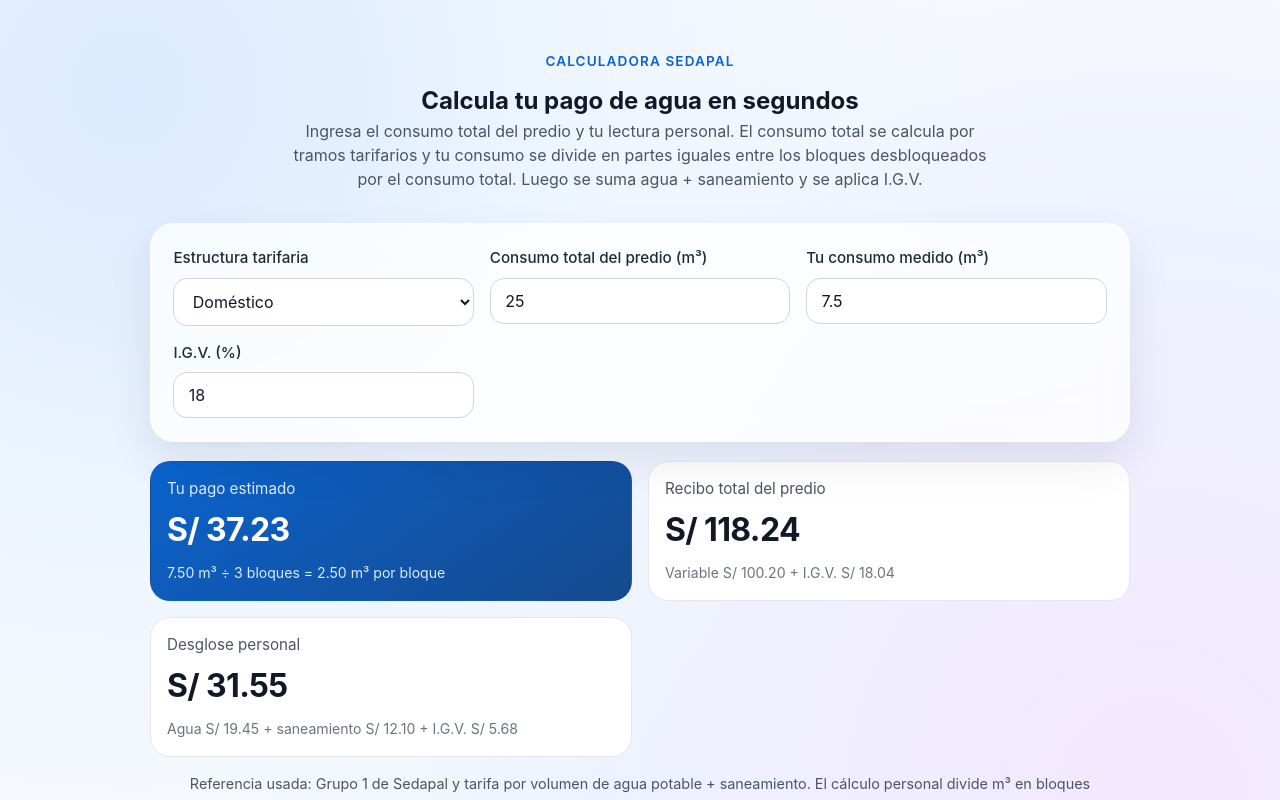
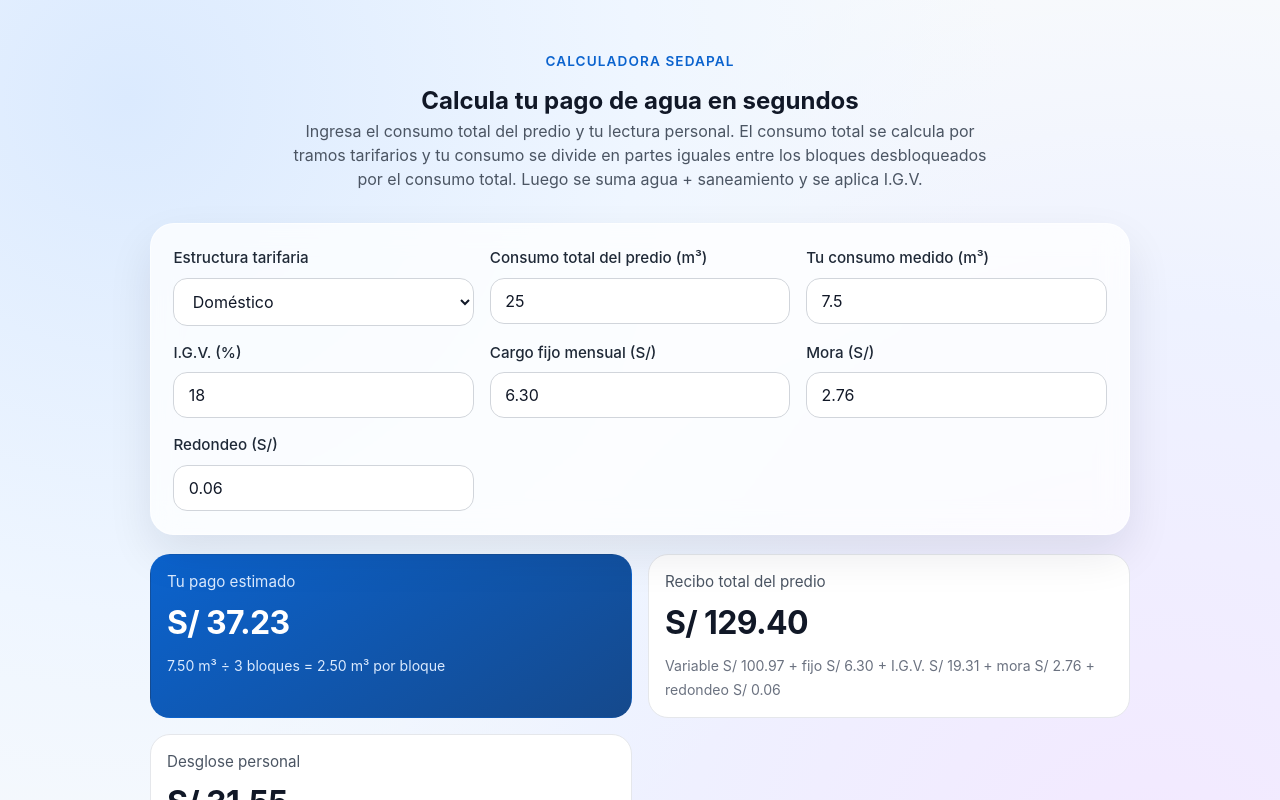
Before and after one commit to Akiranm2/medicion_agua, a React (Vite) app: page / in a window 1280 px wide. Shown: the top 800 px of the page. Built offline with nearby package versions, Linux system fonts and the light colour scheme.

Commit message:
fix: calculo por bloques desbloqueados + IGV

```diff
--- a/src/App.tsx
+++ b/src/App.tsx
@@ -69,6 +69,9 @@
   minimumFractionDigits: 2,
   maximumFractionDigits: 2,
 })
+
+const DOMESTIC_EFFECTIVE_POTABLE = 2.4873
+const DOMESTIC_EFFECTIVE_SEWAGE = 1.5515
 
 function calculateVariableCharge(consumption: number, blocks: TariffBlock[]) {
   if (consumption <= 0) {
@@ -143,11 +146,22 @@
   return { personalPotable, personalSewage, perBlockVolume }
 }
 
+function calculatePropertyVariableCharge(consumption: number, categoryKey: string, blocks: TariffBlock[]) {
+  if (categoryKey === 'domestico') {
+    return consumption * (DOMESTIC_EFFECTIVE_POTABLE + DOMESTIC_EFFECTIVE_SEWAGE)
+  }
+
+  return calculateVariableCharge(consumption, blocks)
+}
+
 function App() {
   const [categoryKey, setCategoryKey] = useState(CATEGORIES[1].key)
   const [totalConsumption, setTotalConsumption] = useState('25')
   const [personalConsumption, setPersonalConsumption] = useState('7.5')
   const [igvPercent, setIgvPercent] = useState('18')
+  const [fixedCharge, setFixedCharge] = useState('6.30')
+  const [lateFee, setLateFee] = useState('2.76')
+  const [rounding, setRounding] = useState('0.06')
 
   const selectedCategory = useMemo(
     () => CATEGORIES.find((category) => category.key === categoryKey) ?? CATEGORIES[1],
@@ -157,13 +171,21 @@
   const totalValue = Number(totalConsumption)
   const personalValue = Number(personalConsumption)
   const igvPercentValue = Number(igvPercent)
+  const fixedChargeValue = Number(fixedCharge)
+  const lateFeeValue = Number(lateFee)
+  const roundingValue = Number(rounding)
   const hasValidValues =
     Number.isFinite(totalValue) &&
     Number.isFinite(personalValue) &&
     Number.isFinite(igvPercentValue) &&
+    Number.isFinite(fixedChargeValue) &&
+    Number.isFinite(lateFeeValue) &&
+    Number.isFinite(roundingValue) &&
     totalValue > 0 &&
     personalValue >= 0 &&
     igvPercentValue >= 0 &&
+    fixedChargeValue >= 0 &&
+    lateFeeValue >= 0 &&
     personalValue <= totalValue
 
   const summary = useMemo(() => {
@@ -171,7 +193,11 @@
       return null
     }
 
-    const variableTotal = calculateVariableCharge(totalValue, selectedCategory.blocks)
+    const variableTotal = calculatePropertyVariableCharge(
+      totalValue,
+      selectedCategory.key,
+      selectedCategory.blocks,
+    )
     const unlockedBlocks = getUnlockedBlocks(totalValue, selectedCategory.blocks)
     const { personalPotable, personalSewage, perBlockVolume } = calculatePersonalByUnlockedBlocks(
       personalValue,
@@ -180,12 +206,16 @@
     const personalSubtotal = personalPotable + personalSewage
     const personalIgv = personalSubtotal * (igvPercentValue / 100)
     const personalFinal = personalSubtotal + personalIgv
-    const totalIgv = variableTotal * (igvPercentValue / 100)
-    const totalBill = variableTotal + totalIgv
+    const totalBase = variableTotal + fixedChargeValue
+    const totalIgv = totalBase * (igvPercentValue / 100)
+    const totalBill = totalBase + totalIgv + lateFeeValue + roundingValue
 
     return {
       variableTotal,
+      fixedCharge: fixedChargeValue,
       totalIgv,
+      lateFee: lateFeeValue,
+      rounding: roundingValue,
       totalBill,
       personalPotable,
       personalSewage,
@@ -197,8 +227,12 @@
       perBlockVolume,
     }
   }, [
+    fixedChargeValue,
     hasValidValues,
     igvPercentValue,
+    lateFeeValue,
+    roundingValue,
+    selectedCategory.key,
     selectedCategory.blocks,
     totalValue,
   ])
@@ -260,6 +294,39 @@
               onChange={(event) => setIgvPercent(event.target.value)}
             />
           </label>
+
+          <label className="field">
+            <span>Cargo fijo mensual (S/)</span>
+            <input
+              type="number"
+              min="0"
+              step="0.01"
+              value={fixedCharge}
+              onChange={(event) => setFixedCharge(event.target.value)}
+            />
+          </label>
+
+          <label className="field">
+            <span>Mora (S/)</span>
+            <input
+              type="number"
+              min="0"
+              step="0.01"
+              value={lateFee}
+              onChange={(event) => setLateFee(event.target.value)}
+            />
+          </label>
+
+          <label className="field">
+            <span>Redondeo (S/)</span>
+            <input
+              type="number"
+              min="0"
+              step="0.01"
+              value={rounding}
+              onChange={(event) => setRounding(event.target.value)}
+            />
+          </label>
         </div>
         {!hasValidValues && (
           <p className="validation">
@@ -284,8 +351,9 @@
             <p>Recibo total del predio</p>
             <h2>{currency.format(summary.totalBill)}</h2>
             <small>
-              Variable {currency.format(summary.variableTotal)} + I.G.V.{' '}
-              {currency.format(summary.totalIgv)}
+              Variable {currency.format(summary.variableTotal)} + fijo{' '}
+              {currency.format(summary.fixedCharge)} + I.G.V. {currency.format(summary.totalIgv)} +
+              mora {currency.format(summary.lateFee)} + redondeo {currency.format(summary.rounding)}
             </small>
           </article>
 
```
